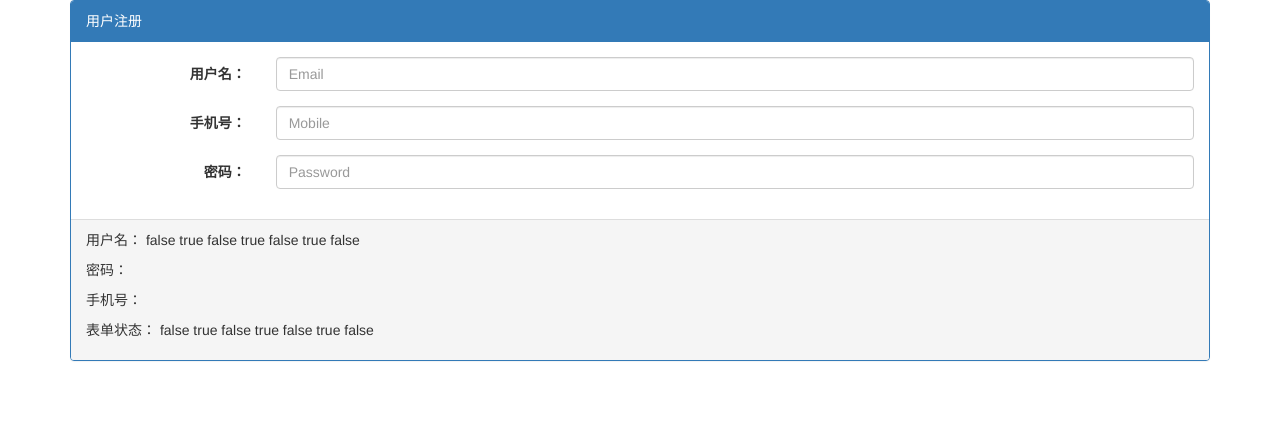
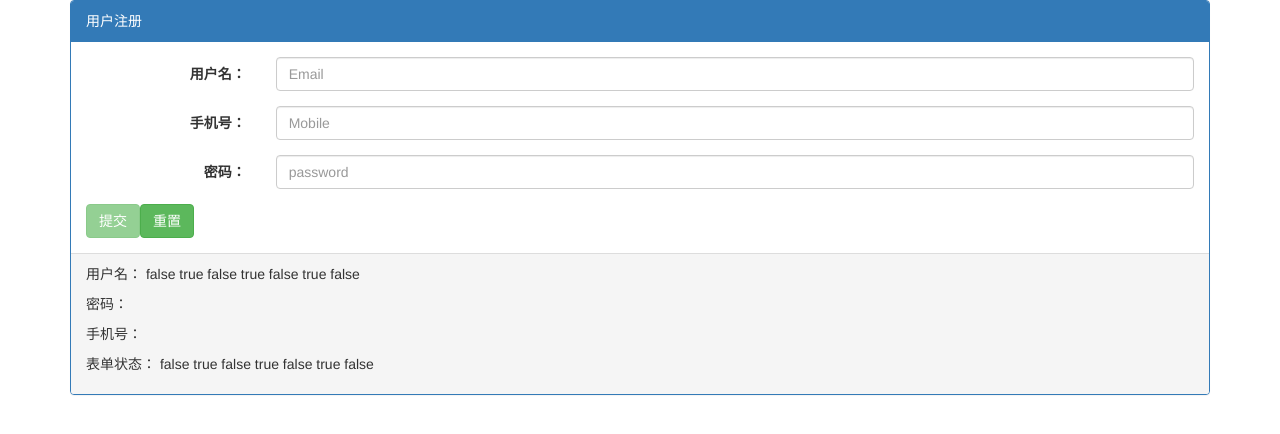
Before and after one commit to xieshundaa/angular-study, an Angular app: page / in a window 1280 px wide. Shown: the top 434 px of the page. Built offline with nearby package versions, Linux system fonts and the light colour scheme.

Commit message:
模板表单驱动验证

```diff
--- a/src/app/form-quick/form-quick.component.html
+++ b/src/app/form-quick/form-quick.component.html
@@ -2,11 +2,11 @@
   <div class="panel panel-primary">
     <div class="panel-heading">用户注册</div>
     <div class="panel-body">
-      <form #registerForm="ngForm" class="form-horizontal">
+      <form #registerForm="ngForm" class="form-horizontal" (ngSubmit)="_submitform()">
         <div class="form-group" [ngClass]="{'has-error': userName.invalid && (userName.dirty || userName.touched) }">
           <label class="col-xs-2 control-label">用户名：</label>
           <div class="col-xs-10">
-            <input #userName="ngModel" [(ngModel)]="regModel.userName" name="userName" type="email" class="form-control" placeholder="Email" required minlength="12" maxlength="32">
+            <input #userName="ngModel" [(ngModel)]="regModel.userName" name="userName" type="email" class="form-control" placeholder="Email" required minlength="12" maxlength="32" pattern="^([a-zA-Z0-9_-])+@([a-zA-Z0-9_-])+((\.[a-zA-Z0-9_-]{2,3}){1,2})$">
             <div *ngIf="userName.invalid && (userName.dirty || userName.touched)" class="text-danger">
               <div *ngIf="userName.errors.required">
                 用户名不能为空
@@ -16,6 +16,9 @@
               </div>
               <div *ngIf="userName.errors.maxlength">
                 最大长度不能大于32个字符
+              </div>
+              <div *ngIf="userName.errors.pattern">
+                请输入合法的邮箱
               </div>
             </div>
           </div>
@@ -29,10 +32,10 @@
                   请输入合法的手机号
                 </div>
             </div> -->
-            <input #mobile="ngModel" [(ngModel)]="regModel.mobile" name="mobile" class="form-control" placeholder="Mobile" required pattern="/^1(3|4|5|7|8)\d{9}$/">
+            <input #mobile="ngModel" [(ngModel)]="regModel.mobile" name="mobile" class="form-control" placeholder="Mobile" required pattern="^1(3|4|5|7|8)\d{9}$">
             <div *ngIf="mobile.invalid && (mobile.dirty || mobile.touched)" class="text-danger">
                 <div *ngIf="mobile.errors.required">请输入手机号</div>
-                <div *ngIf="mobile.errors.pattern">
+                <div *ngIf="  mobile.errors.pattern">
                   请输入合法的手机号
                 </div>
             </div>
@@ -41,9 +44,18 @@
         <div class="form-group">
           <label class="col-xs-2 control-label">密码：</label>
           <div class="col-xs-10">
-            <input #pwd name="password" type="password" class="form-control" placeholder="Password" (keyup)="0">
+            <input #password="ngModel" [(ngModel)]="regModel.password" name="password" type="password" class="form-control" placeholder="password" required minlength="6">
+            <!-- <input #pwd name="password" type="password" class="form-control" placeholder="Password" (keyup)="0"> -->
+            <div *ngIf="password.invalid && (password.dirty || password.touched)" class="text-danger">
+                <div *ngIf="password.errors.required">请输入密码</div>
+                <div *ngIf="password.errors.minlength">
+                  密码长度最少为6位
+                </div>
+            </div>
           </div>
         </div>
+        <button class="btn btn-success" type="submit" [disabled]="!registerForm.form.valid">提交</button>
+        <button class="btn btn-success" type="button" (click)="registerForm.reset()">重置</button>
       </form>
     </div>
     <div class="panel-footer">
@@ -56,7 +68,7 @@
                 {{userName.untouched}}
                 {{userName.touched}}
       </p>
-      <p>密码：{{pwd.value}}</p>
+      <p>密码：{{password.value}}</p>
       <p>手机号：{{mobile.value}}</p>
       <p>表单状态： {{registerForm.valid}}
                    {{registerForm.invalid}}
--- a/src/app/form-quick/form-quick.component.ts
+++ b/src/app/form-quick/form-quick.component.ts
@@ -11,6 +11,13 @@ export class FormQuickComponent implements OnInit {
   constructor() { }
 
   ngOnInit() {
+    // this.asd = this.regModel;
+    // console.log(typeof this.regModel);
+    // console.log(this.regModel.rememeberMe);
+    // console.log(JSON.stringify(this.regModel));
+
   }
-
+  _submitform() {
+      console.log(this.regModel);
+  }
 }
--- a/src/app/register-model.ts
+++ b/src/app/register-model.ts
@@ -1,5 +1,9 @@
-export class RegisterModel {
+export class RegisterModel {  valid(arg0: any): any {
+    throw new Error("Method not implemented.");
+  }
+
   userName: string;
   password: string;
+  mobile: string;
   rememeberMe: Boolean = false;
 }
```
